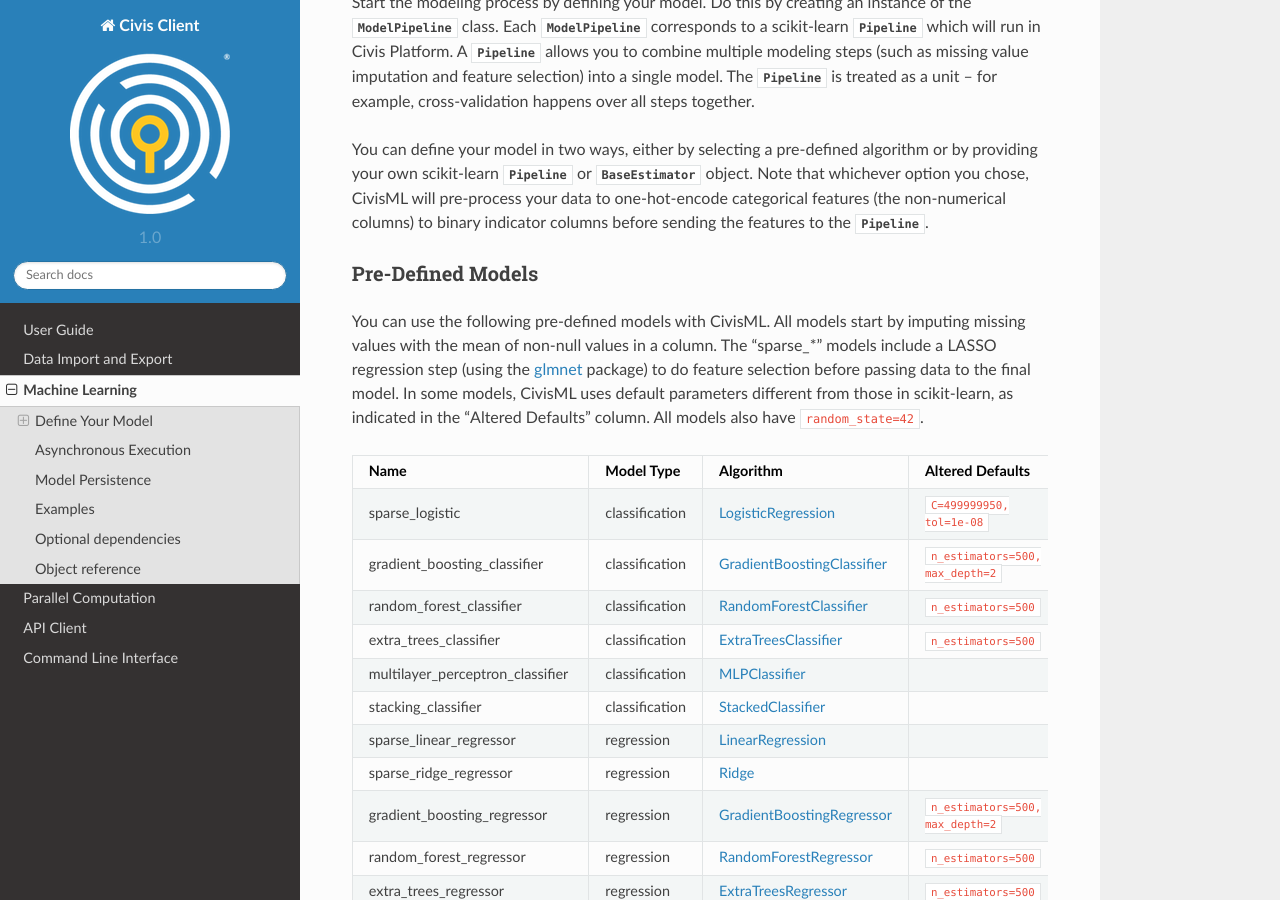
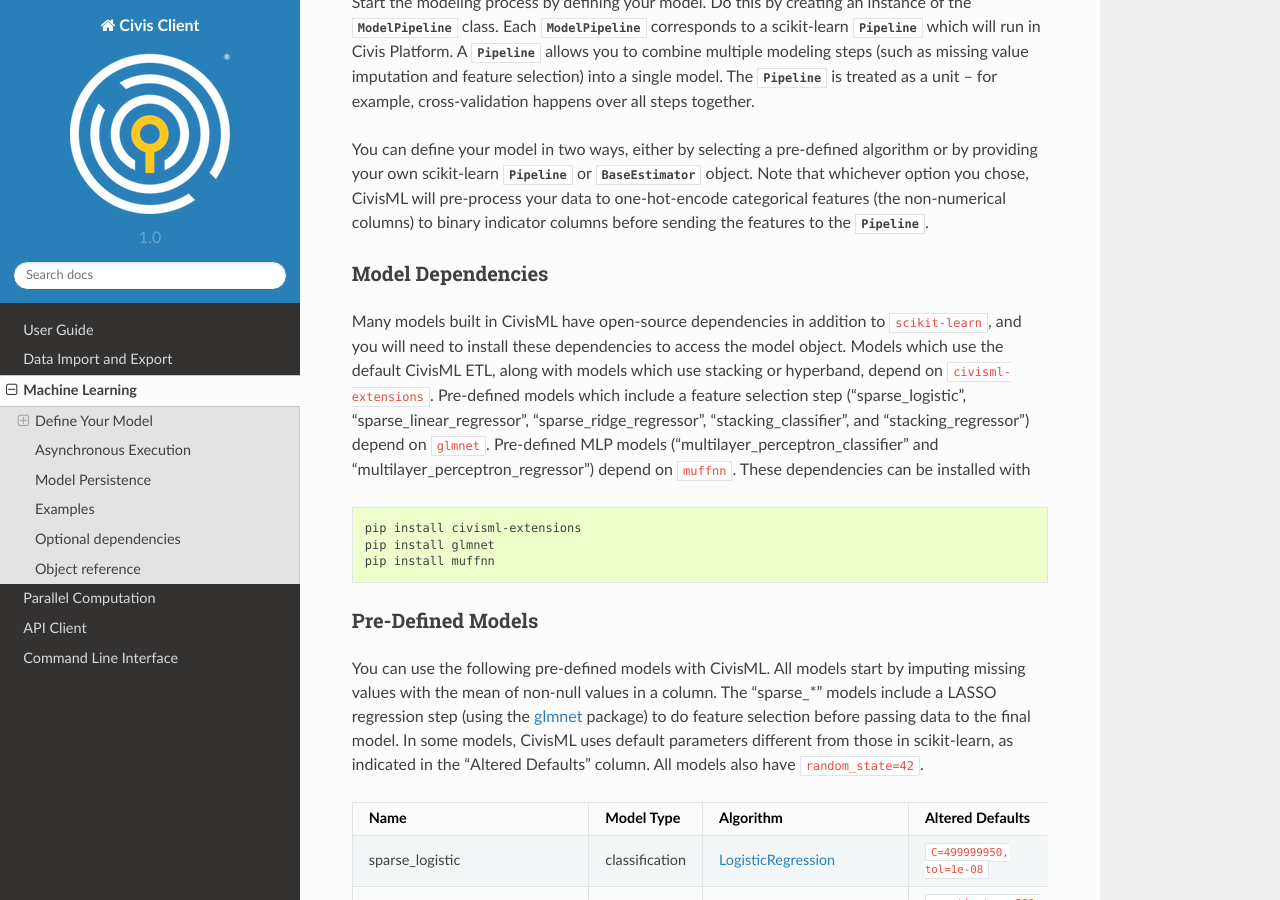
Before and after one commit to civisanalytics/civis-python, a Sphinx documentation site: the page built from docs/source/ml.rst, in a window 1280 px wide and 900 px high, scrolled down 369 px. Built offline with Sphinx 7.4.7 and the Read the Docs theme 2.0.0, drawn with Linux system fonts in a browser that asks for light colours; some of the changed text lies outside the part shown.

Commit message:
ENH default to dynamically calculating number of training jobs in CivisML (#203)
This PR changes the default n_jobs in ModelPipeline.train from 4 to None, so that it will be calculated dynamically by default. I also updated the docs to reflect that change, and documented ModelPipeline's dependency on glmnet and civisml-extensions for accessing model objects.

```diff
--- a/docs/source/ml.rst
+++ b/docs/source/ml.rst
@@ -28,6 +28,27 @@
 Note that whichever option you chose, CivisML will pre-process your data to
 one-hot-encode categorical features (the non-numerical columns) to binary indicator columns
 before sending the features to the :class:`~sklearn.pipeline.Pipeline`.
+
+Model Dependencies
+------------------
+
+Many models built in CivisML have open-source dependencies in addition
+to ``scikit-learn``, and you will need to install these dependencies
+to access the model object. Models which use the default CivisML ETL,
+along with models which use stacking or hyperband, depend on
+``civisml-extensions``. Pre-defined models which include a feature
+selection step ("sparse_logistic", "sparse_linear_regressor",
+"sparse_ridge_regressor", "stacking_classifier", and
+"stacking_regressor") depend on ``glmnet``. Pre-defined MLP models
+("multilayer_perceptron_classifier" and
+"multilayer_perceptron_regressor") depend on ``muffnn``. These
+dependencies can be installed with
+
+.. code-block:: bash
+
+   pip install civisml-extensions
+   pip install glmnet
+   pip install muffnn
 
 
 Pre-Defined Models
@@ -126,7 +147,9 @@
 values to grid search over. You can run hyperparameter tuning in parallel by
 setting the ``n_jobs``
 parameter to however many jobs you would like to run in
-parallel. ``n_jobs`` defaults to 4.
+parallel. By default, ``n_jobs`` is dynamically calculated based on
+the resources available on your cluster, such that a modeling job will
+never take up more than 90% of the cluster resources at once.
 
 `Hyperband <https://arxiv.org/abs/1603.06560>`_
 is an efficient approach to hyperparameter optimization, and
```
Also changed, not shown: CHANGELOG.md (+5 -0 lines), docs/source/index.rst (+17 -3 lines), 1 other file.
